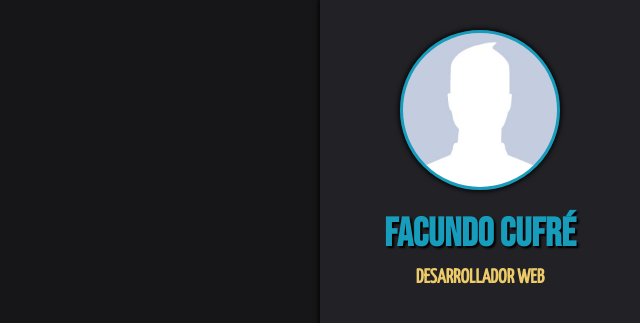
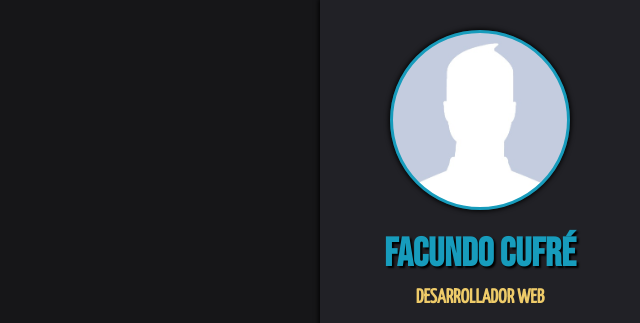
Before and after one commit to FacundoCufre/Portafolio, a plain HTML site: page index.html in a window 1280 px wide. Shown: the top 323 px of the page, without its empty margins (640-1280 px from the left). Drawn offline with Linux system fonts and the light colour scheme.

Commit message:
inicio arreglado

```diff
--- a/styles/inicio.scss
+++ b/styles/inicio.scss
@@ -45,7 +45,7 @@ body{
     box-shadow: 0px 0px 5px 1px black;
     .informacion--div{
         padding: 30px;
-        height: 320px;
+        height: 350px;
         width: 100%;
         display: flex;
         align-items: center;
@@ -53,9 +53,9 @@ body{
         z-index: 1;
         background-color: $gris;
         .foto{
-            height: 160px;
-            width: 160px;
-            border-radius: 80px;
+            height: 180px;
+            width: 180px;
+            border-radius: 90px;
             border: 3px solid $turquesa;
             box-shadow: 0px 0px 5px 1px black;
             background-image: url(../img/1467646262_522853_1467646344_noticia_normal.jpg);
@@ -78,9 +78,9 @@ body{
     }
     .habs{
         position: absolute;
-        top: 280px;
+        top: 310px;
         width: 100%;
-        height: 230px;
+        height: 260px;
         padding-top: 5px;
         padding-bottom: 5px;
         margin-top: 35px;
@@ -126,9 +126,9 @@ body{
 
     .datos{
         position: absolute;
-        top: 280px;
+        top: 310px;
         width: 100%;
-        height: 230px;
+        height: 260px;
         margin-top: 20px;
         padding: 10px;
         display: flex;
@@ -150,9 +150,9 @@ body{
     }
     .cursos{
         position: absolute;
-        top: 280px;
+        top: 310px;
         width: 100%;
-        height: 230px;
+        height: 260px;
         margin-top: 20px;
         padding: 10px;
         display: flex;
```
Also changed, not shown: styles/inicio.css.
